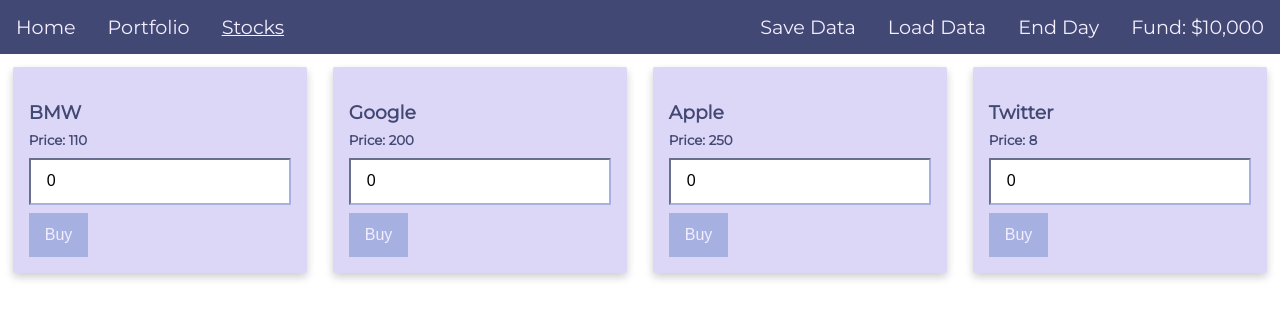
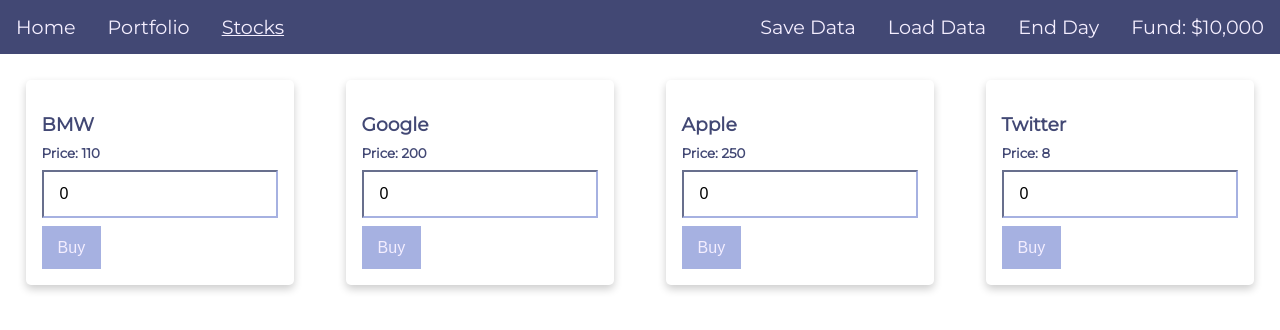
Before and after one commit to huynhhuy1401/vue-stock, a Vue app: page /stocks in a window 1280 px wide. Shown: the top 330 px of the page. Built offline with nearby package versions, Linux system fonts and the light colour scheme.

Commit message:
Refactor code

```diff
--- a/src/App.vue
+++ b/src/App.vue
@@ -38,4 +38,52 @@
 .fade-enter, .fade-leave-to /* .fade-leave-active below version 2.1.8 */ {
   opacity: 0;
 }
+
+.Stock-panel {
+  flex: 0 23%;
+  padding: 1rem;
+  margin: 2%;
+  box-shadow: 0 4px 8px 0 rgba(0,0,0,0.2);
+  border-radius: 5px;
+}
+
+.Stock-panel-title {
+  color: #424874;
+  font-weight: bold;
+  margin-bottom: 0.5rem;
+}
+
+.Stock-title {
+  margin-bottom: 0.5rem;
+}
+
+.Stock-btn {
+  border: none;
+  color: #f4eeff;
+  padding: 0.8rem 1rem;
+  text-align: center;
+  text-decoration: none;
+  display: inline-block;
+  font-size: 16px;
+  margin-top: 0.5rem;
+  outline: none;
+  cursor: pointer;
+}
+
+.Stock-btn-active {
+  background-color: #424874;
+}
+
+.Stock-btn-disable {
+  background-color: #a6b1e1;
+}
+
+.Stock-number {
+  padding: 0.8rem 1rem;
+  display: block;
+  width: 100%;
+  border-color: #a6b1e1;
+  font-size: 1rem;
+}
+
 </style>
--- a/src/components/portfolio/Stock.vue
+++ b/src/components/portfolio/Stock.vue
@@ -1,12 +1,12 @@
 <template>
-  <div class="panel">
-    <div class="panel-title">
-      <h3 class="title">{{ stock.name }}</h3>
+  <div class="Stock-panel">
+    <div class="Stock-panel-title">
+      <h3 class="Stock-title">{{ stock.name }}</h3>
       <small>Quantity: {{ stock.quantity }} | Price: {{ stock.price }}</small>
     </div>
-    <div class="panel-body">
-      <input class="number" type="number" name="Quantity" v-model="quantity">
-      <button :class="{'btn-disable': insufficentAmount, 'btn': !insufficentAmount}" :disabled="insufficentAmount" @click="sellStock">Sell</button>
+    <div class="Stock-panel-body">
+      <input class="Stock-number" type="number" name="Quantity" v-model="quantity">
+      <button class="Stock-btn" :class="{'Stock-btn-disable': insufficentAmount, 'Stock-btn': !insufficentAmount}" :disabled="insufficentAmount" @click="sellStock">Sell</button>
     </div>
   </div>
 </template>
@@ -38,58 +38,5 @@
 }
 </script>
 
-<style scoped>
-.panel {
-  flex-basis: 25%;
-  padding: 1rem;
-  margin: 1rem 0.8rem;
-  box-shadow: 0 4px 8px 0 rgba(0,0,0,0.2);
-  background-color: #dcd6f7;
-  border-radius: 2px;
-}
-
-.panel-title {
-  color: #424874;
-  font-weight: bold;
-  margin-bottom: 0.5rem;
-}
-
-.title {
-  margin-bottom: 0.5rem;
-}
-
-.btn {
-  background-color: #424874;
-  border: none;
-  color: #f4eeff;
-  padding: 0.8rem 1rem;
-  text-align: center;
-  text-decoration: none;
-  display: inline-block;
-  font-size: 16px;
-  margin-top: 0.5rem;
-  outline: none;
-  cursor: pointer;
-}
-
-.btn-disable {
-  background-color: #a6b1e1;
-  border: none;
-  color: #f4eeff;
-  padding: 0.8rem 1rem;
-  text-align: center;
-  text-decoration: none;
-  display: inline-block;
-  font-size: 16px;
-  margin-top: 0.5rem;
-  outline: none;
-}
-
-.number {
-  padding: 0.8rem 1rem;
-  display: block;
-  width: 100%;
-  border-color: #a6b1e1;
-  font-size: 1rem;
-}
+<style>
 </style>
--- a/src/components/stocks/Stock.vue
+++ b/src/components/stocks/Stock.vue
@@ -1,12 +1,12 @@
 <template>
-  <div class="panel">
-    <div class="panel-title">
-      <h3 class="title">{{ stock.name }}</h3>
+  <div class="Stock-panel">
+    <div class="Stock-panel-title">
+      <h3 class="Stock-title">{{ stock.name }}</h3>
       <small>Price: {{ stock.price }}</small>
     </div>
-    <div class="panel-body">
-      <input class="number" type="number" name="Quantity" v-model="quantity">
-      <button :class="{'btn-disable': insufficentAmount, 'btn': !insufficentAmount}" :disabled="insufficentAmount" @click="buyStock">Buy</button>
+    <div class="Stock-panel-body">
+      <input class="Stock-number" type="number" name="Quantity" v-model="quantity">
+      <button class="Stock-btn" :class="{'Stock-btn-disable': insufficentAmount, 'Stock-btn-active': !insufficentAmount}" :disabled="insufficentAmount" @click="buyStock">Buy</button>
     </div>
   </div>
 </template>
@@ -39,59 +39,6 @@
 }
 </script>
 
-<style scoped>
-.panel {
-  flex: 0 24%;
-  padding: 1rem;
-  margin: 1%;
-  box-shadow: 0 4px 8px 0 rgba(0,0,0,0.2);
-  background-color: #dcd6f7;
-  border-radius: 2px;
-}
-
-.panel-title {
-  color: #424874;
-  font-weight: bold;
-  margin-bottom: 0.5rem;
-}
-
-.title {
-  margin-bottom: 0.5rem;
-}
-
-.btn {
-  background-color: #424874;
-  border: none;
-  color: #f4eeff;
-  padding: 0.8rem 1rem;
-  text-align: center;
-  text-decoration: none;
-  display: inline-block;
-  font-size: 16px;
-  margin-top: 0.5rem;
-  outline: none;
-  cursor: pointer;
-}
-
-.btn-disable {
-  background-color: #a6b1e1;
-  border: none;
-  color: #f4eeff;
-  padding: 0.8rem 1rem;
-  text-align: center;
-  text-decoration: none;
-  display: inline-block;
-  font-size: 16px;
-  margin-top: 0.5rem;
-  outline: none;
-}
-
-.number {
-  padding: 0.8rem 1rem;
-  display: block;
-  width: 100%;
-  border-color: #a6b1e1;
-  font-size: 1rem;
-}
+<style>
 
 </style>
--- a/src/store/index.js
+++ b/src/store/index.js
@@ -12,17 +12,12 @@
       myAxios.get('/data.json')
         .then(response => {
           const data = response.data
-          let portfolio = {
+          const portfolio = {
             fund: data.fund,
-            stocks: []
-          }
-          if (data.stockPortfolio) {
-            portfolio = {
-              stocks: data.stockPortfolio,
-              fund: data.fund
-            }
+            stocks: data.stockPortfolio || []
           }
           const stocks = data.stocks
+
           commit('SET_PORTFOLIO', portfolio)
           commit('SET_STOCK', stocks)
         })
```
